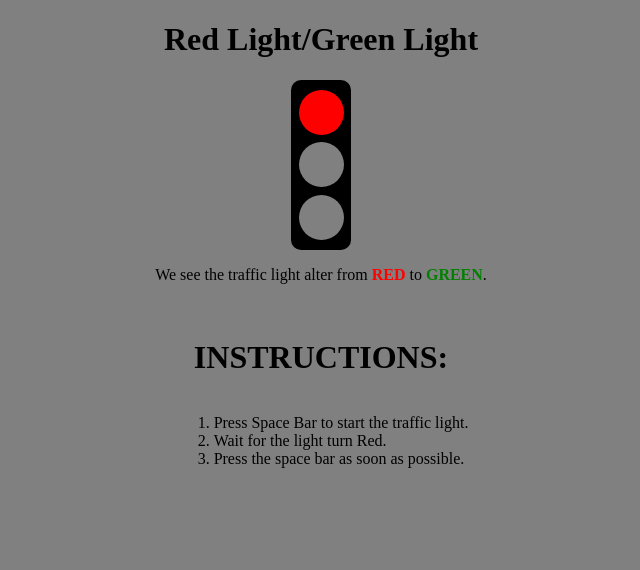
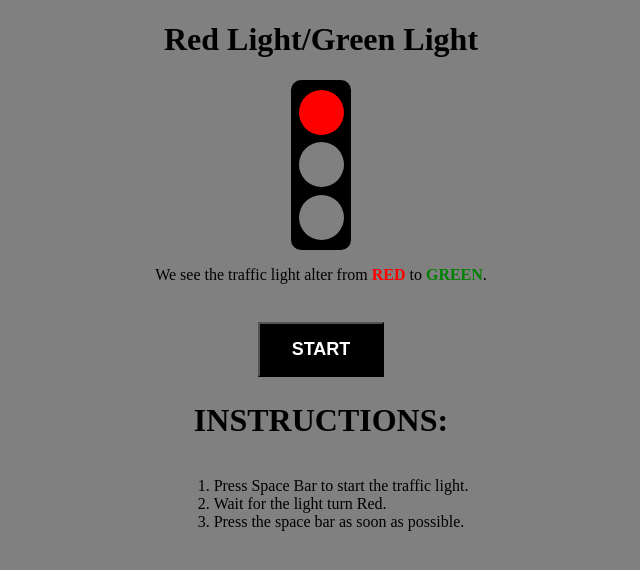
Before and after one commit to Z-Guy/Red-Light-Green-Light, a plain HTML site: page index.html in a window 1280 px wide. Shown: the whole page, without its empty margins (319-959 px from the left). Drawn offline with Linux system fonts and the light colour scheme.

Commit message:
Made a button to be used in the game later

```diff
--- a/index.html
+++ b/index.html
@@ -17,6 +17,8 @@
     <p>We see the traffic light alter from <b id = "Red">RED</b> to <b id = "Green">GREEN</b>.</p>
     <br>
     <div class="container">
+        <!-- need to make the button dynamic -->
+        <button class="button"><b>START</b></button>
         <h1>INSTRUCTIONS:</h1>
         <ol class="instruct">
             <li>Press Space Bar to start the traffic light.</li>
--- a/style.css
+++ b/style.css
@@ -71,6 +71,18 @@ ol.instruct{
     animation-name: green;
 }
 
+.button {
+   text-align: center;
+   background-color: black ;
+   color: white;
+   display: inline-block;
+   margin: 4px 2px;
+   cursor: pointer;
+   padding: 15px 32px;
+   font-size: large;
+
+}
+
 @keyframes red {
     0%,
     33% {
```
